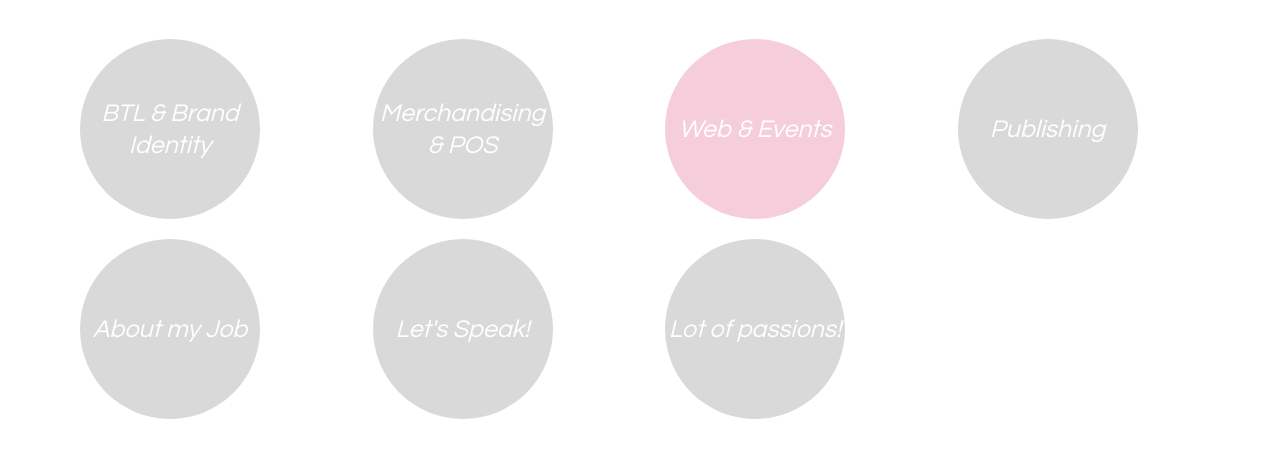
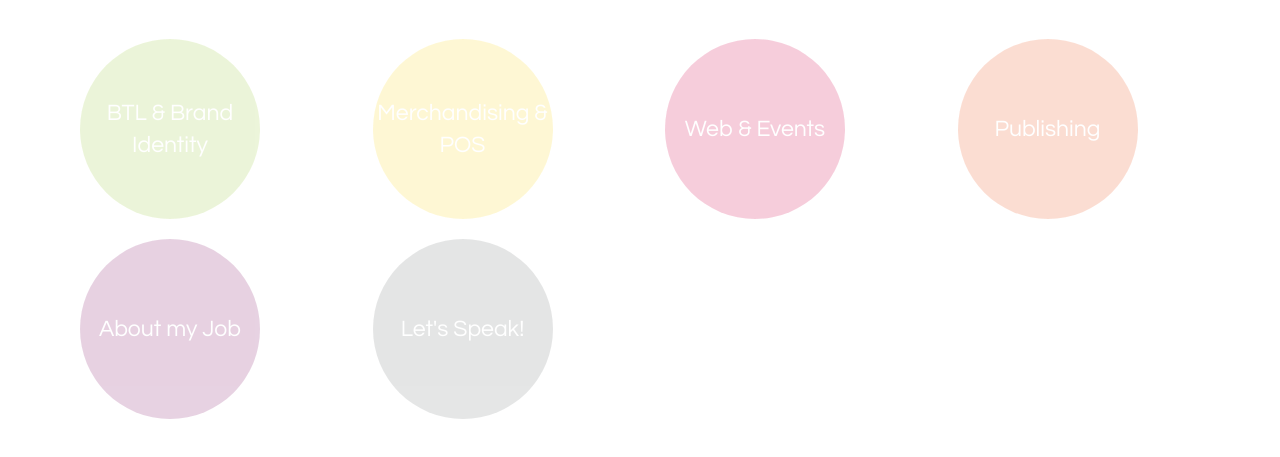
Before and after one commit to marikina/marikina.github.io, a plain HTML site: page index.html in a window 1280 px wide. Shown: the part 123-580 px from the top of the page. Drawn offline with nearby package versions, Linux system fonts and the light colour scheme.

Commit message:
change color balls and font size

```diff
--- a/index.html
+++ b/index.html
@@ -57,32 +57,32 @@
 
       <div class="row placeholders">
         <div class="col-xs-6 col-sm-3 placeholder">
-          <article class="hentry no-thumbnail">
+          <article class="green hentry no-thumbnail">
             <a href="#" title="Elements" rel="bookmark"><span class="thumbnail-title no-thumbnail">BTL &amp; Brand Identity</span></a>
           </article>
         </div>
         <div class="col-xs-6 col-sm-3 placeholder">
-          <article class="hentry no-thumbnail">
+          <article class="yellow hentry no-thumbnail">
             <a href="#" title="Elements" rel="bookmark"><span class="thumbnail-title no-thumbnail">Merchandising &amp; POS</span></a>
           </article>
         </div>
         <div class="col-xs-6 col-sm-3 placeholder">
-          <article class="hentry no-thumbnail web-events">
+          <article class="magenta hentry no-thumbnail web-events">
             <a href="#" title="Elements" rel="bookmark"><span class="thumbnail-title no-thumbnail">Web &amp; Events</span></a>
           </article>
         </div>
         <div class="col-xs-6 col-sm-3 placeholder">
-          <article class="hentry no-thumbnail">
+          <article class="orange hentry no-thumbnail">
             <a href="#" title="Elements" rel="bookmark"><span class="thumbnail-title no-thumbnail">Publishing</span></a>
           </article>
         </div>
         <div class="col-xs-6 col-sm-3 placeholder">
-          <article class="hentry no-thumbnail">
+          <article class="little-purple hentry no-thumbnail">
             <a href="#" title="Elements" rel="bookmark"><span class="thumbnail-title no-thumbnail">About my Job</span></a>
           </article>
         </div>
         <div class="col-xs-6 col-sm-3 placeholder">
-          <article class="hentry no-thumbnail">
+          <article class="grey hentry no-thumbnail">
             <a href="#" title="Elements" rel="bookmark"><span class="thumbnail-title no-thumbnail">Let's Speak!</span></a>
           </article>
         </div>
--- a/starter-template.css
+++ b/starter-template.css
@@ -68,6 +68,30 @@ h1, .lead {
   }
 }
 
+/* --- Colored balls --- */
+
+.green {
+  background: #a0cd45;
+}
+.yellow {
+  background: #fcdb2d;
+}
+.magenta {
+  background: #d71d5b;
+}
+.orange {
+  background: #ee5b24;
+}
+.little-purple {
+  background: #89206f;
+}
+.blue {
+  background: #006095;
+}
+.grey {
+  background: #7c8080;
+}
+
 .hentry {
   float: left;
   margin: 10px;
@@ -77,7 +101,6 @@ h1, .lead {
   height: 180px;
 }
 .hentry.no-thumbnail {
-  background: #444;
   border-radius: 180px;
   overflow: hidden;
   -webkit-transition: all .4s ease-in-out;
@@ -94,8 +117,8 @@ h1, .lead {
 .hentry .thumbnail-title {
   color: #fff;
   font-size: 32px;
-  font-size: 2.5rem;
-  font-style: italic;
+  font-size: 2.3rem;
+  font-style: bold;
   line-height: 32px;
   overflow: hidden;
   position: absolute;
@@ -116,7 +139,7 @@ h1, .lead {
 }
 .hentry.no-thumbnail:hover,
 .hentry.no-thumbnail:focus {
-  opacity: 1;
+  opacity: 60;
   -webkit-transition: all .4s ease-in-out;
   -moz-transition: all .4s ease-in-out;
   -o-transition: all .4s ease-in-out;
```
